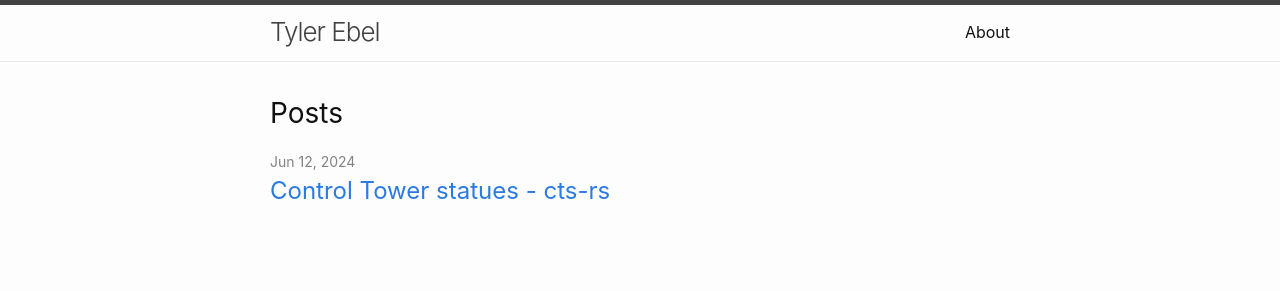
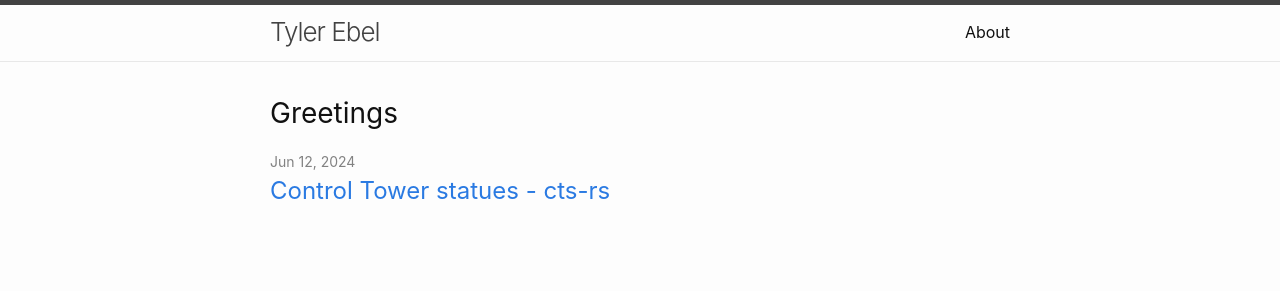
Before and after one commit to ebel/ebel.github.io, a Jekyll site: the page built from index.md, in a window 1280 px wide. Shown: the top 291 px of the page. Built offline with Jekyll 4.4.1, drawn with Linux system fonts in a browser that asks for light colours.

Commit message:
title fix #2

```diff
--- a/_config.yml
+++ b/_config.yml
@@ -1,8 +1,6 @@
 theme: minima
 title: Tyler Ebel
 description: memory dump
-page:
-  list_title: Greetings.
 
 author:
   name: ebel
--- a/_layouts/home.html
+++ b/_layouts/home.html
@@ -10,7 +10,7 @@ layout: default
   {{ content }}
 
   {%- if site.posts.size > 0 -%}
-    <h2 class="post-list-heading">{{ page.list_title | default: "Posts" }}</h2>
+    <h2 class="post-list-heading">{{ page.list_title | default: "Greetings" }}</h2>
     <ul class="post-list">
       {%- for post in site.posts -%}
       <li>
```
